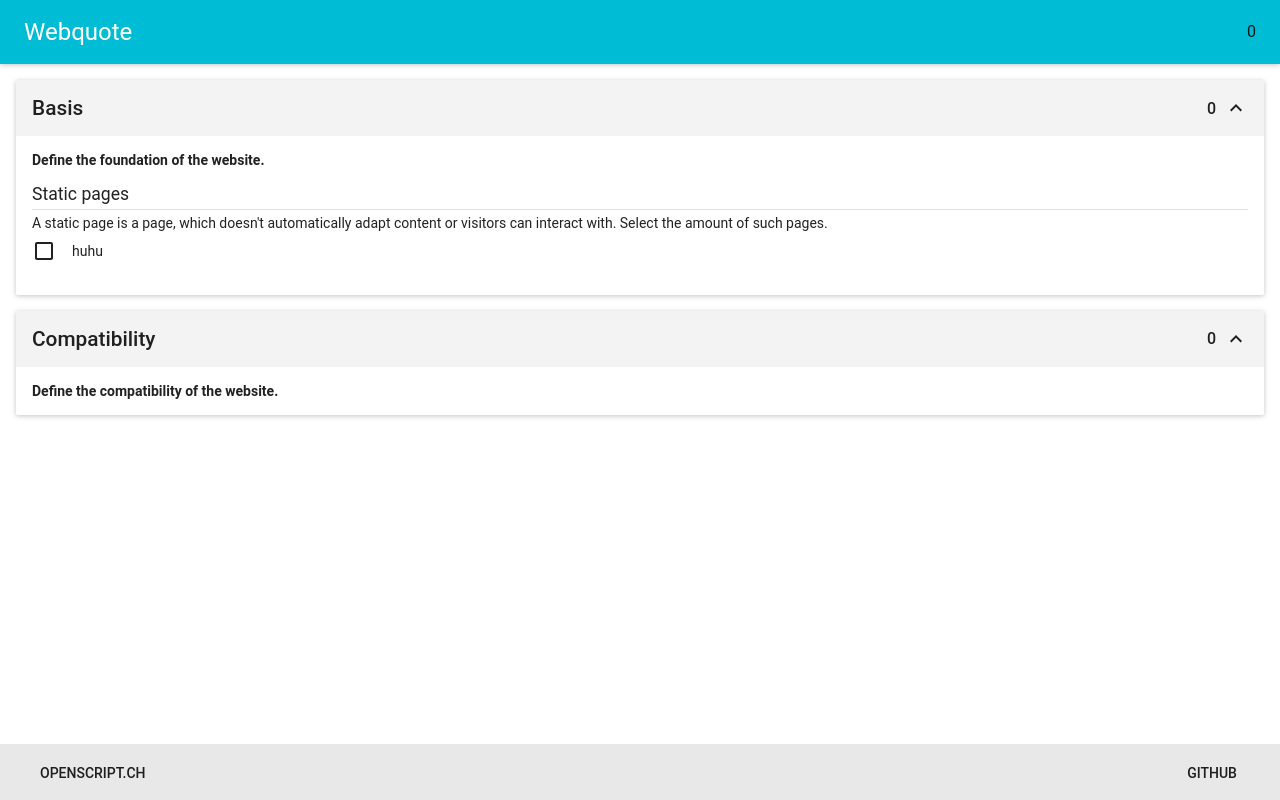
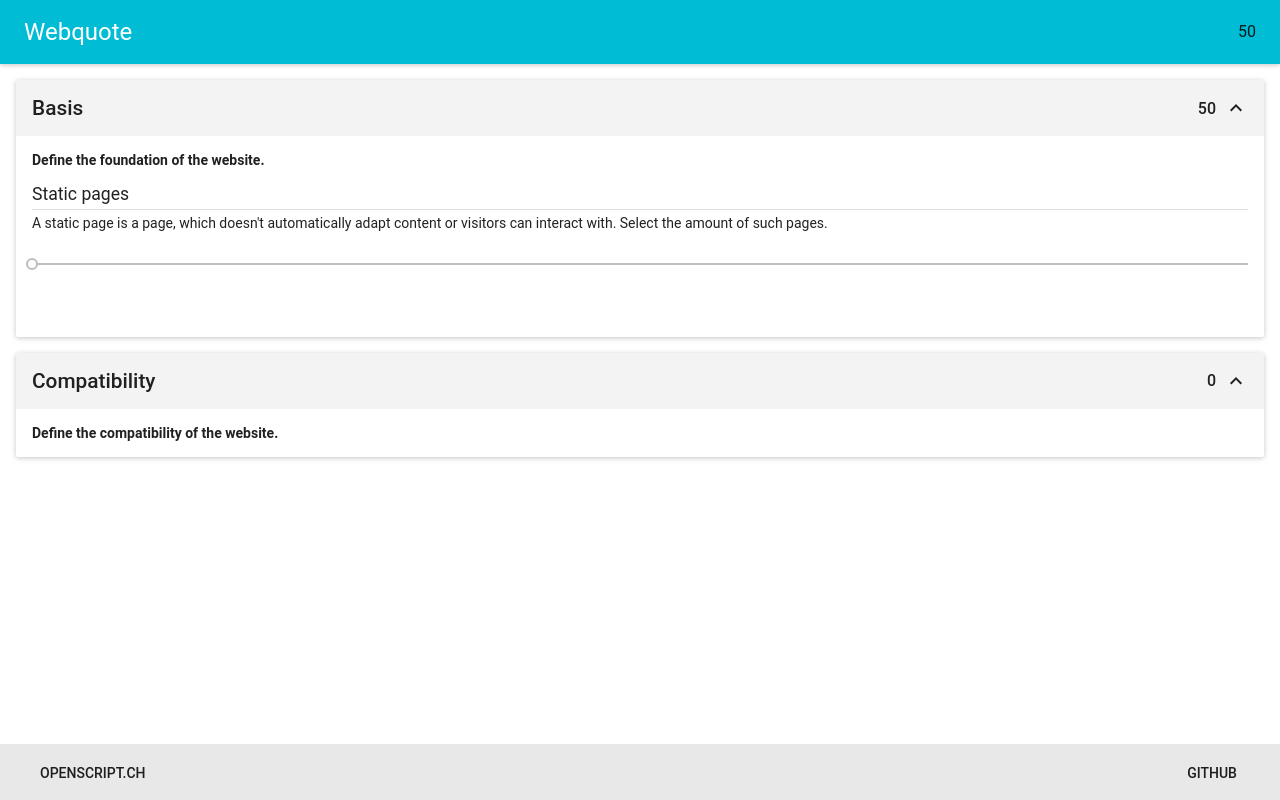
Before and after one commit to openscript/webquote, a React app: page / in a window 1280 px wide. Built offline with nearby package versions, Linux system fonts and the light colour scheme.

Commit message:
Implement slider item

```diff
--- /dev/null
+++ b/src/components/sliderItem.tsx
@@ -0,0 +1,36 @@
+import {Slider} from 'material-ui';
+import * as React from 'react';
+
+interface Props {
+    value: number;
+    minimum: number;
+    maximum: number;
+    step: number;
+    onTotalChange: (newTotal: number) => void;
+}
+
+export class SliderItem extends React.Component<Props, {}> {
+    public constructor(props: Props) {
+        super(props);
+
+        this.props.onTotalChange(this.props.value * this.props.minimum);
+        this.onChange = this.onChange.bind(this);
+    }
+
+    public render() {
+        return (
+            <div>
+                <Slider
+                    min={this.props.minimum}
+                    max={this.props.maximum}
+                    step={this.props.step}
+                    onChange={this.onChange}
+                />
+            </div>
+        );
+    }
+
+    private onChange(event: React.MouseEvent<{}>, value: number) {
+        this.props.onTotalChange(this.props.value * value);
+    }
+}
--- a/src/containers/items.tsx
+++ b/src/containers/items.tsx
@@ -7,6 +7,7 @@ import {CheckBoxItem} from '../components/checkboxItem';
 import {Item} from '../components/item';
 import {CheckboxItem, Item as ItemModel} from '../models/item';
 import {State} from '../models/state';
+import {SliderItem} from '../components/sliderItem';
 
 const ContainerWrapper = styled.ul`
   list-style: none;
@@ -51,6 +52,9 @@ export class Container extends React.Component<Props, {}> {
             case 'CheckboxItem': {
                 return (<CheckBoxItem value={item.type.value} onTotalChange={this.createActionCallback(item)}/>);
             }
+            case 'SliderItem': {
+                return (<SliderItem {...item.type} onTotalChange={this.createActionCallback(item)}/>);
+            }
             default: {
                 return (<span>Not implemented.</span>);
             }
--- a/src/models/item.ts
+++ b/src/models/item.ts
@@ -2,7 +2,7 @@ export interface SliderItem {
     discriminator: 'SliderItem';
     minimum: number;
     maximum: number;
-    steps: number;
+    step: number;
     value: number;
 }
 
--- a/src/models/state.ts
+++ b/src/models/state.ts
@@ -14,7 +14,7 @@ export const defaultState: State = {
             title: 'Static pages',
             description: 'A static page is a page, which doesn\'t automatically adapt content or ' +
                          'visitors can interact with. Select the amount of such pages.',
-            type: {discriminator: 'CheckboxItem', value: 50}
+            type: {discriminator: 'SliderItem', value: 50, minimum: 1, maximum: 50, step: 1}
         }]
     }, {
         id: 'compatibility',
```
